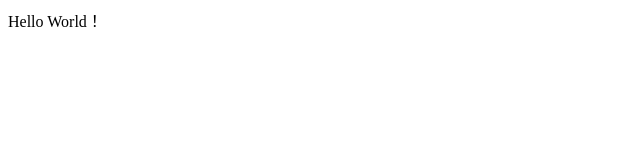
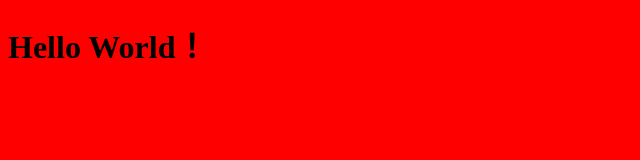
Before and after one commit to zwzeceg/Git-Example-Remote-New, a plain HTML site: page index.html in a window 1280 px wide. Shown: the whole page, without its empty margins (0-640 px from the left). Drawn offline with Linux system fonts and the light colour scheme.

Commit message:
create git.css; modified index.html: h1 and import git.css

```diff
--- /dev/null
+++ b/git.css
@@ -0,0 +1,3 @@
+body {
+    background-color: red;
+}
--- a/index.html
+++ b/index.html
@@ -5,11 +5,12 @@
     <meta charset="UTF-8">
     <meta http-equiv="X-UA-Compatible" content="IE=edge">
     <meta name="viewport" content="width=device-width,initial-scale=1.0">
+    <link rel="stylesheet" type="text/css" href="git.css">
     <title>使用Git的教学</title>
 </head>
 
 <body>
-    Hello World！
+    <h1>Hello World！</h1>
 </body>
 
 </html>
```
